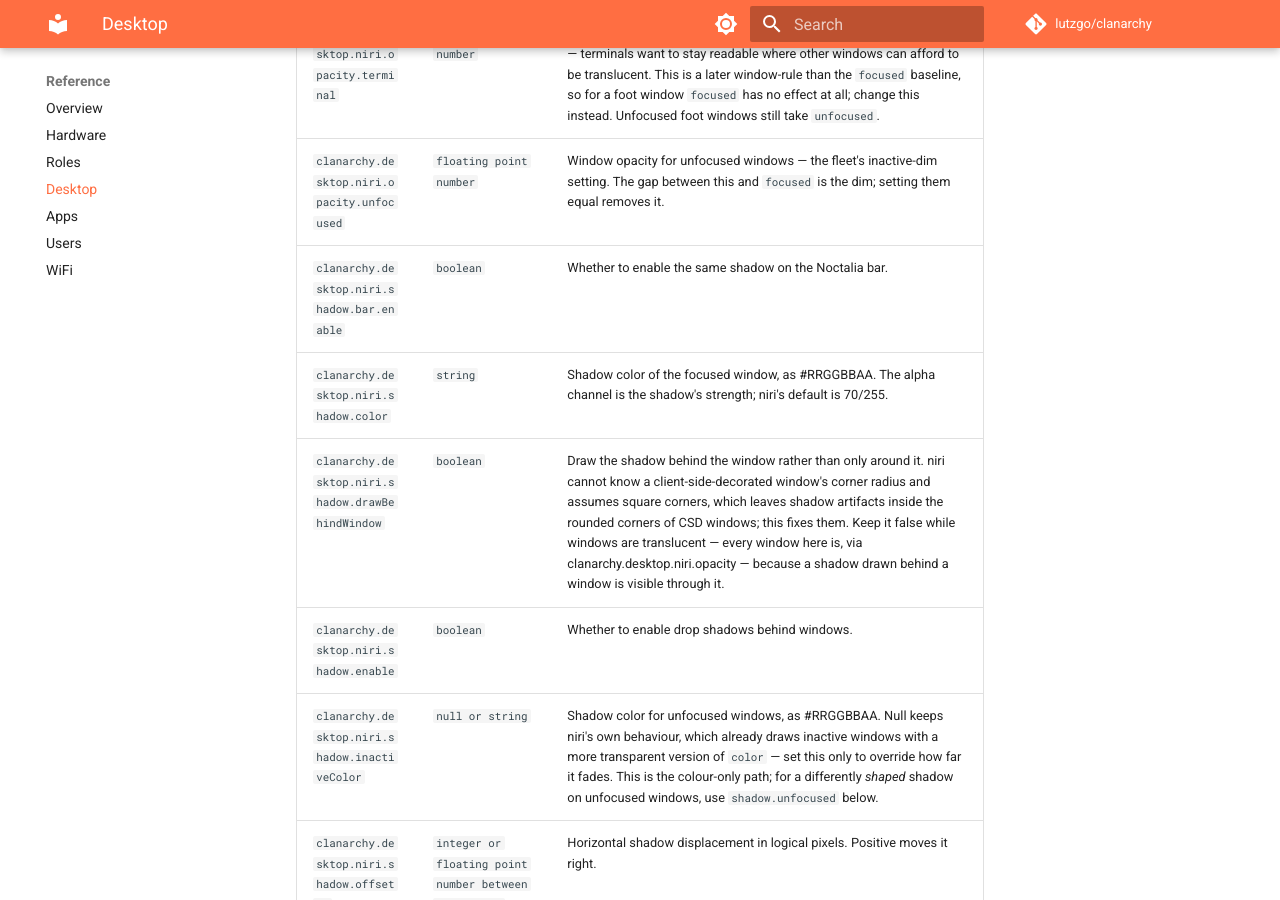
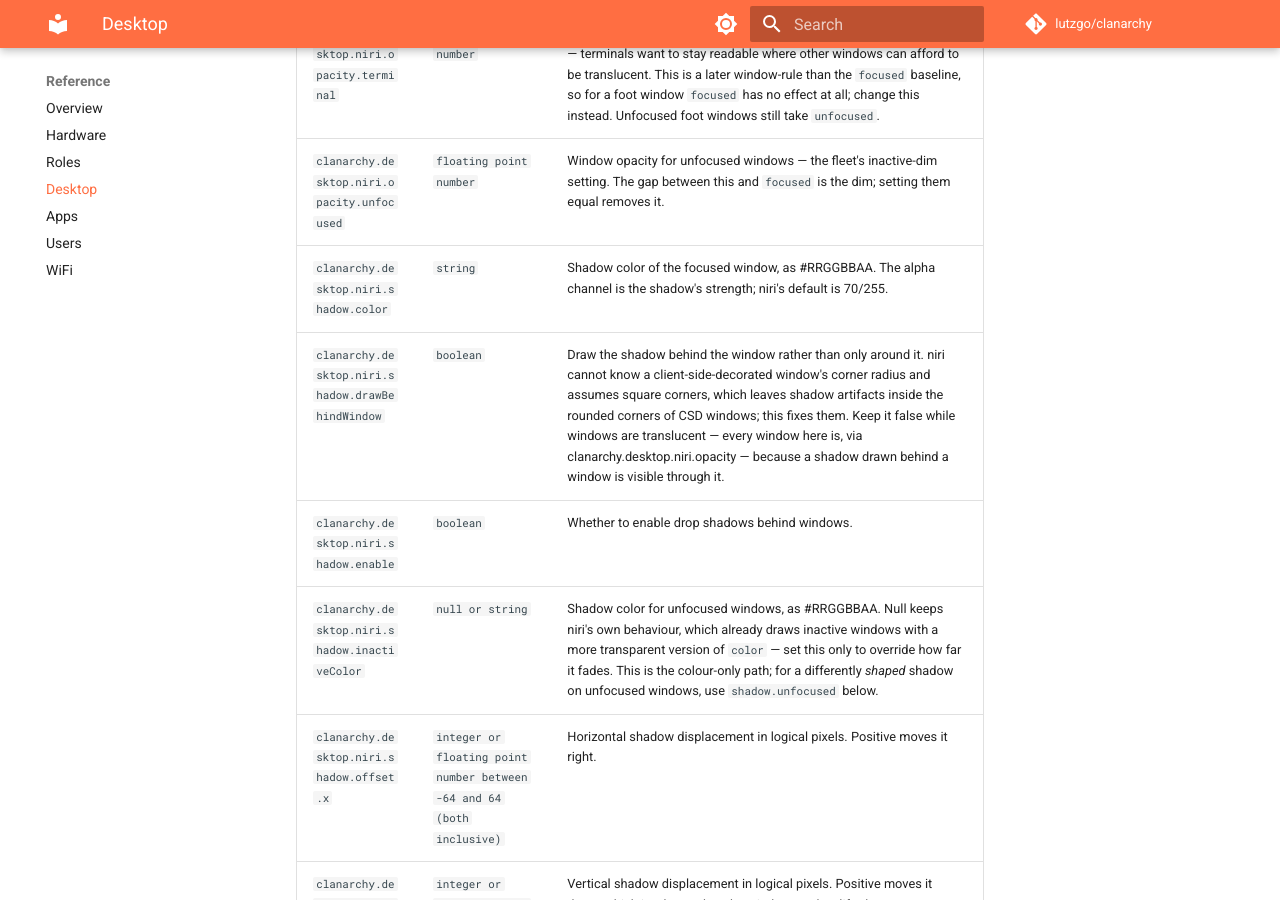
Before and after one commit to lutzgo/clanarchy, an MkDocs documentation site: the page built from docs/reference/desktop.md, in a window 1280 px wide and 900 px high, scrolled down 3537 px. Built offline with MkDocs 1.6.1 and Material for MkDocs 9.7.7, drawn with Linux system fonts in a browser that asks for light colours; comment, search, counter and statistics services are not loaded.

Commit message:
docs: regenerate option reference

```diff
--- a/docs/reference/desktop.md
+++ b/docs/reference/desktop.md
@@ -39,7 +39,6 @@ Desktop environment modules (Niri, GNOME, KDE). Enable exactly the one that appl
 | `clanarchy.desktop.niri.opacity.opaqueApps` | `list of string` | app-id regexes held at full opacity while focused. These are the apps that render their own chrome and become unreadable when translucent. Unfocused they fall through to `unfocused` and get blurred like anything else. Note that a focused window not on this list gets no blur either — blur is applied to foot and to unfocused windows only — so an app missing from here looks transparent *and* unblurred. Setting this replaces the list; to keep the defaults and add to them, use `extraOpaqueApps`. Check an app's real app-id with `niri msg windows`. |
 | `clanarchy.desktop.niri.opacity.terminal` | `floating point number` | Opacity of focused foot terminals, overriding `focused` for them alone — terminals want to stay readable where other windows can afford to be translucent. This is a later window-rule than the `focused` baseline, so for a foot window `focused` has no effect at all; change this instead. Unfocused foot windows still take `unfocused`. |
 | `clanarchy.desktop.niri.opacity.unfocused` | `floating point number` | Window opacity for unfocused windows — the fleet's inactive-dim setting. The gap between this and `focused` is the dim; setting them equal removes it. |
-| `clanarchy.desktop.niri.shadow.bar.enable` | `boolean` | Whether to enable the same shadow on the Noctalia bar. |
 | `clanarchy.desktop.niri.shadow.color` | `string` | Shadow color of the focused window, as #RRGGBBAA. The alpha channel is the shadow's strength; niri's default is 70/255. |
 | `clanarchy.desktop.niri.shadow.drawBehindWindow` | `boolean` | Draw the shadow behind the window rather than only around it. niri cannot know a client-side-decorated window's corner radius and assumes square corners, which leaves shadow artifacts inside the rounded corners of CSD windows; this fixes them. Keep it false while windows are translucent — every window here is, via clanarchy.desktop.niri.opacity — because a shadow drawn behind a window is visible through it. |
 | `clanarchy.desktop.niri.shadow.enable` | `boolean` | Whether to enable drop shadows behind windows. |
```
